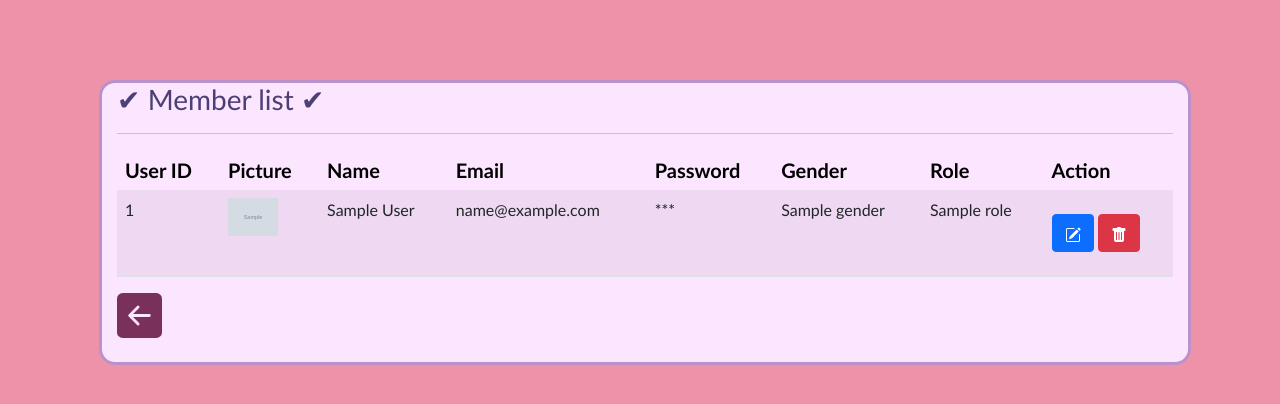
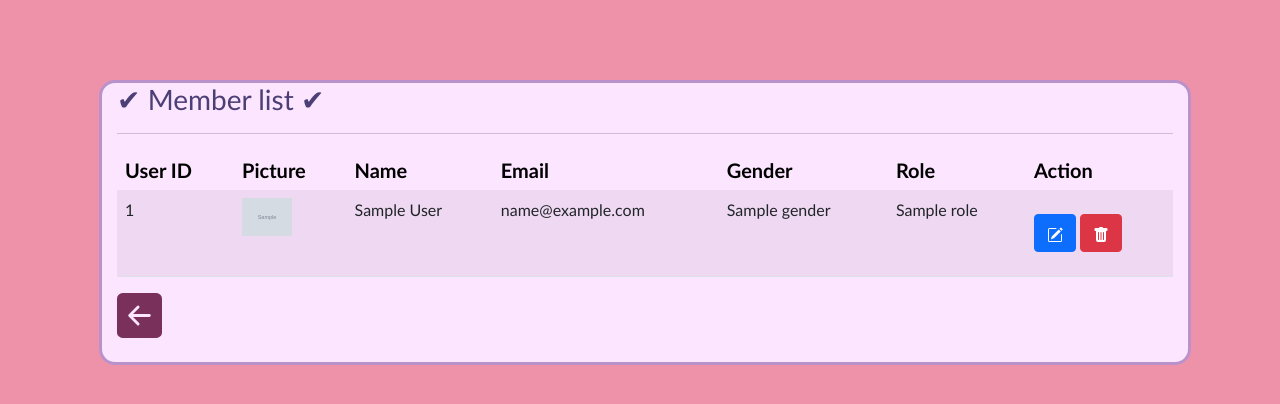
Before and after one commit to Shade1107/FinalKanbanProject, a PHP site: page /memberlist_admin.php in a window 1280 px wide. Shown: the part 122-526 px from the top of the page. Run offline with PHP 8.4, Linux system fonts and the light colour scheme; tables that the repository leaves empty or names only in its code hold one stand-in row (values such as "Sample post"); grey boxes marked "Sample" are stand-in pictures; data that the repository does not hold is empty; some libraries are stand-ins or nearby versions.

Commit message:
hide psw

```diff
--- a/KanbanBoard/pages/memberlist_admin.php
+++ b/KanbanBoard/pages/memberlist_admin.php
@@ -39,7 +39,7 @@
                         <th>Picture</th>
                         <th>Name</th>
                         <th>Email</th>
-                        <th onclick="togglePassword()">Password</th>
+                        <!-- <th onclick="togglePassword()">Password</th> -->
                         <th>Gender</th>
                         <th>Role</th>
                         <th>Action</th>
@@ -52,7 +52,7 @@
                                 <td><img src="../image/<?=$m->img?>" style="max-width: 50px; max-height: 50px;"></td>
                                 <td><?= $m->name ?></td>
                                 <td><?= $m->email ?></td>
-                                <td data-password="<?= $m->password ?>">***</td>
+                                <!-- <td data-password="<?= $m->password ?>">***</td>    -->
                                 <td><?= $m->getGender()->name ?></td>
                                 <td><?= $m->getRole()->name ?></td>
 
```
